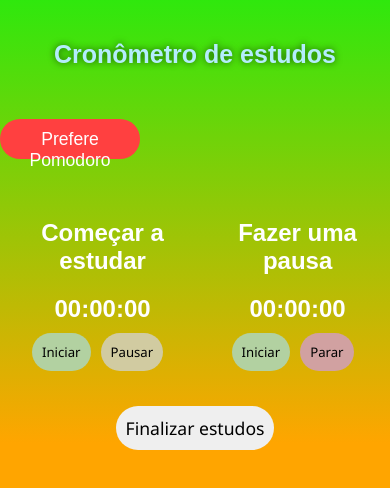
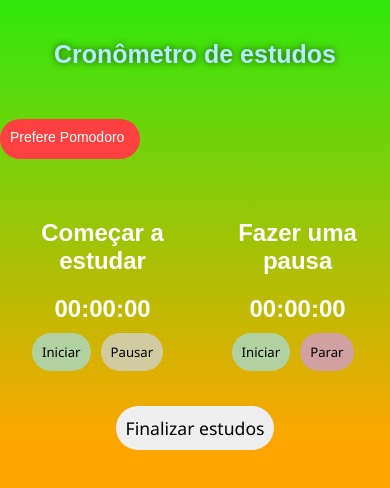
Before and after one commit to LucassMota/study-timer-react, a React (Create React App) app: page / in a window 390 px wide. Shown: the top 488 px of the page. Built offline with nearby package versions, Linux system fonts and the light colour scheme.

Commit message:
Update App.css

```diff
--- a/src/App.css
+++ b/src/App.css
@@ -186,9 +186,7 @@ button:hover {
     height: 20px;
     margin-left: 0;
     margin-bottom: 20px;
-  }
-  .pomodoro a {
-    font-size: 12px;
+    font-size: 14px;
   }
   .container {
     font-size: 12px;
```
